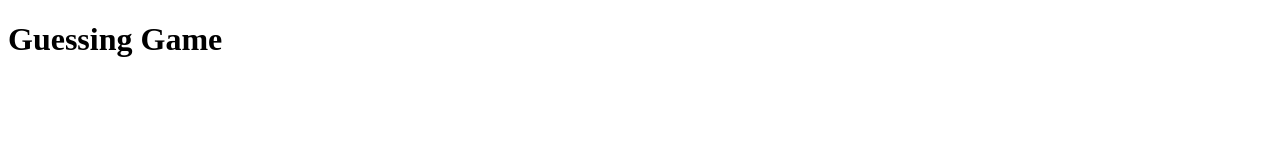
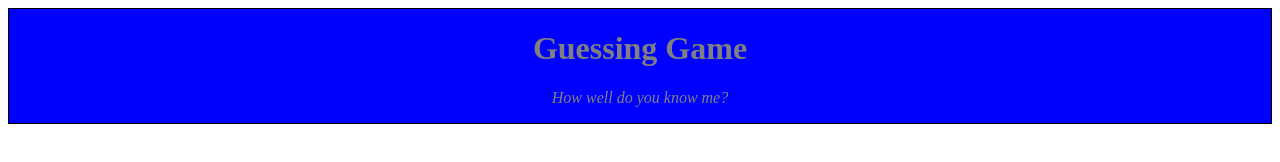
Before and after one commit to thomasphillips3/guessingGame, a plain HTML site: page index.html in a window 1280 px wide. Drawn offline with Linux system fonts and the light colour scheme.

Commit message:
Added header content and styling Added metadata

```diff
--- a/index.html
+++ b/index.html
@@ -9,12 +9,27 @@ January 7, 2016
   <head>
     <meta charset="utf-8">
     <title>Guessing Game</title>
+    <meta name="description" content="Class 2. In-class assignment">
+
+    <style>
+      #header{
+      background-color: blue;
+      color: grey;
+      border: 1px solid black;
+      height: auto;
+      width: auto;
+      text-align: center;
+    }
+    </style>
+
   </head>
   <body>
+
     <div id="header">
       <h1 class="text1">
         Guessing Game
       </h1>
+      <p><em>How well do you know me?</em></p>
     </div>
 
   </body>
```
